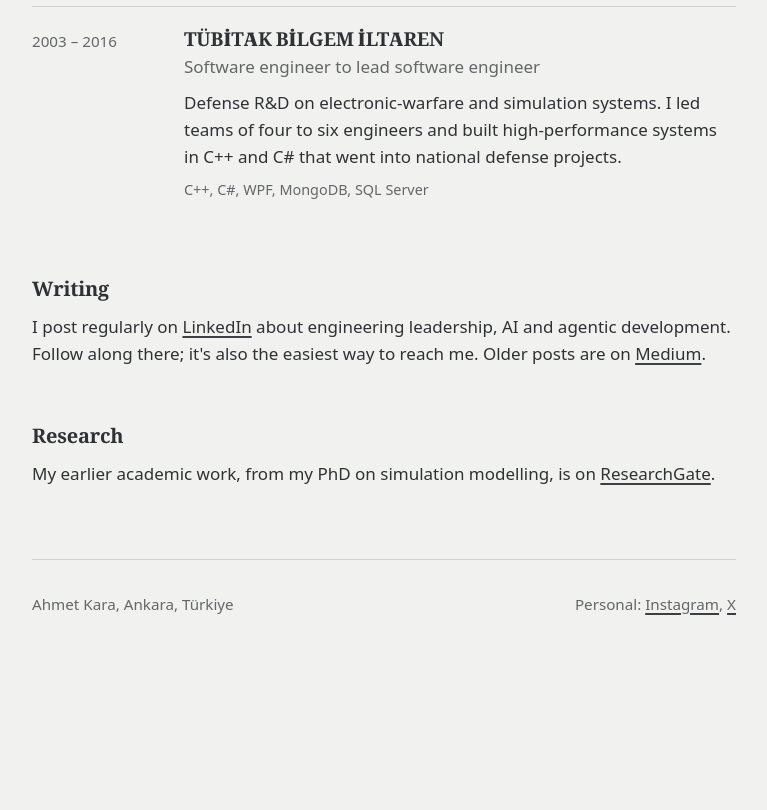
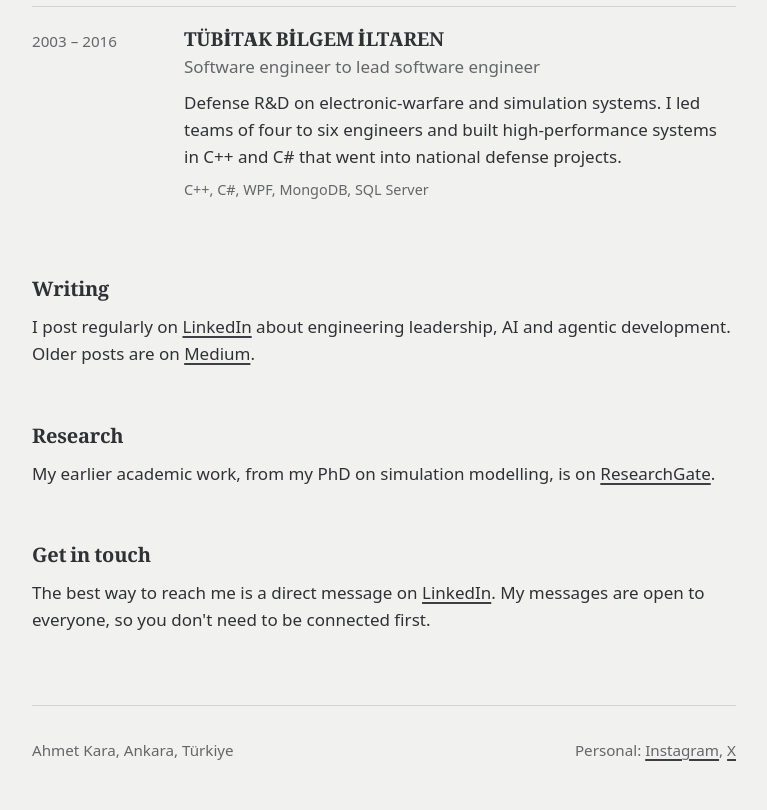
Before and after one commit to DrAhmetK/DrAhmetK.github.io, a plain HTML site: page index.html in a window 1280 px wide. Shown: the part 1953-2763 px from the top of the page, without its empty margins (256-1023 px from the left). Before the commit the page ends 2617 px from the top, so only its background shows below. Drawn offline with Linux system fonts and the light colour scheme.

Commit message:
Add contact section

```diff
--- a/index.html
+++ b/index.html
@@ -311,7 +311,7 @@
     <section aria-labelledby="writing-title">
       <h2 id="writing-title">Writing</h2>
       <div class="prose">
-        <p>I post regularly on <a href="https://www.linkedin.com/in/ahmetk">LinkedIn</a> about engineering leadership, AI and agentic development. Follow along there; it's also the easiest way to reach me. Older posts are on <a href="https://ahmkara.medium.com/">Medium</a>.</p>
+        <p>I post regularly on <a href="https://www.linkedin.com/in/ahmetk">LinkedIn</a> about engineering leadership, AI and agentic development. Older posts are on <a href="https://ahmkara.medium.com/">Medium</a>.</p>
       </div>
     </section>
 
@@ -319,6 +319,13 @@
       <h2 id="research-title">Research</h2>
       <div class="prose">
         <p>My earlier academic work, from my PhD on simulation modelling, is on <a href="https://www.researchgate.net/profile/Ahmet-Kara-6">ResearchGate</a>.</p>
+      </div>
+    </section>
+
+    <section aria-labelledby="contact-title">
+      <h2 id="contact-title">Get in touch</h2>
+      <div class="prose">
+        <p>The best way to reach me is a direct message on <a href="https://www.linkedin.com/in/ahmetk">LinkedIn</a>. My messages are open to everyone, so you don't need to be connected first.</p>
       </div>
     </section>
   </main>
```
